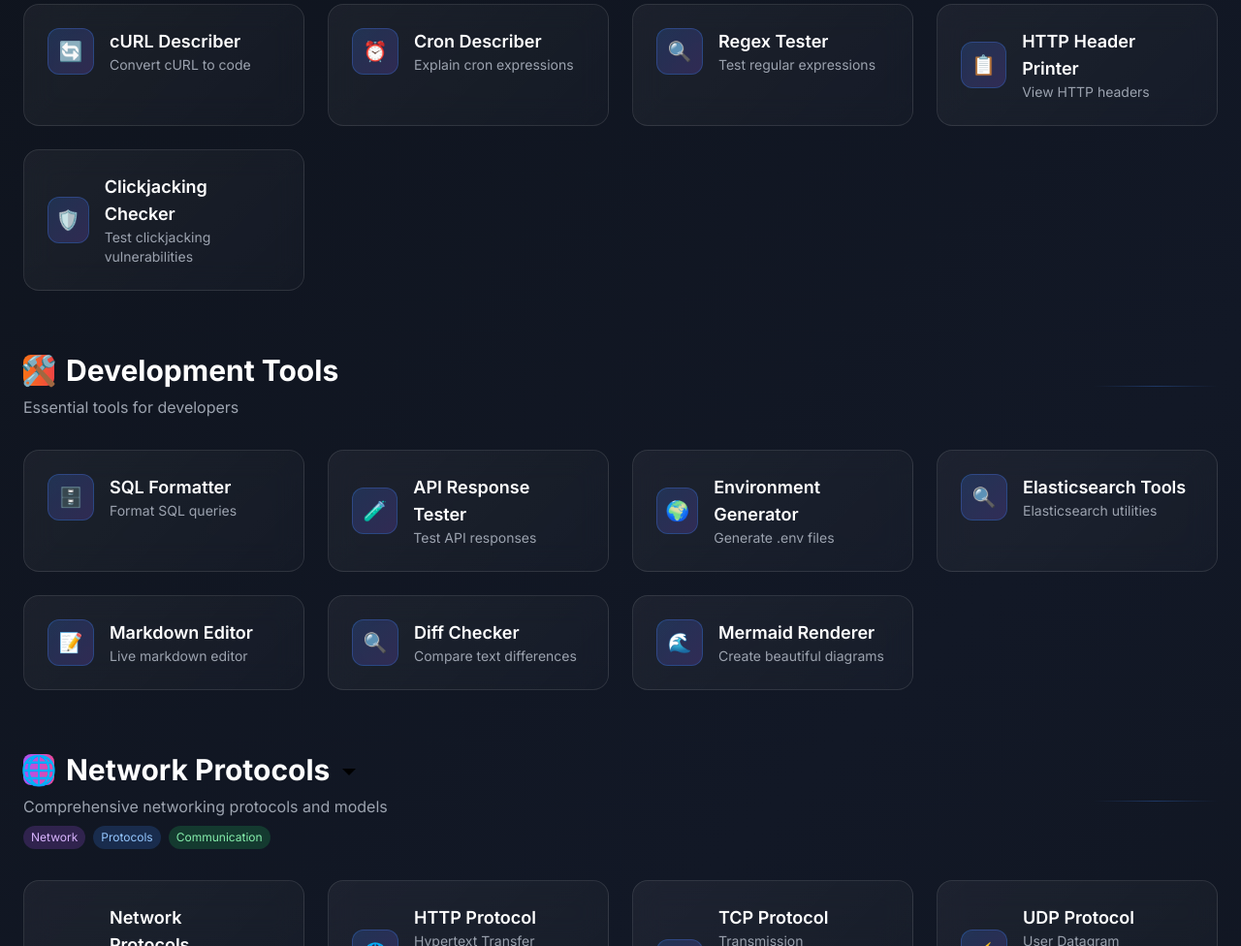
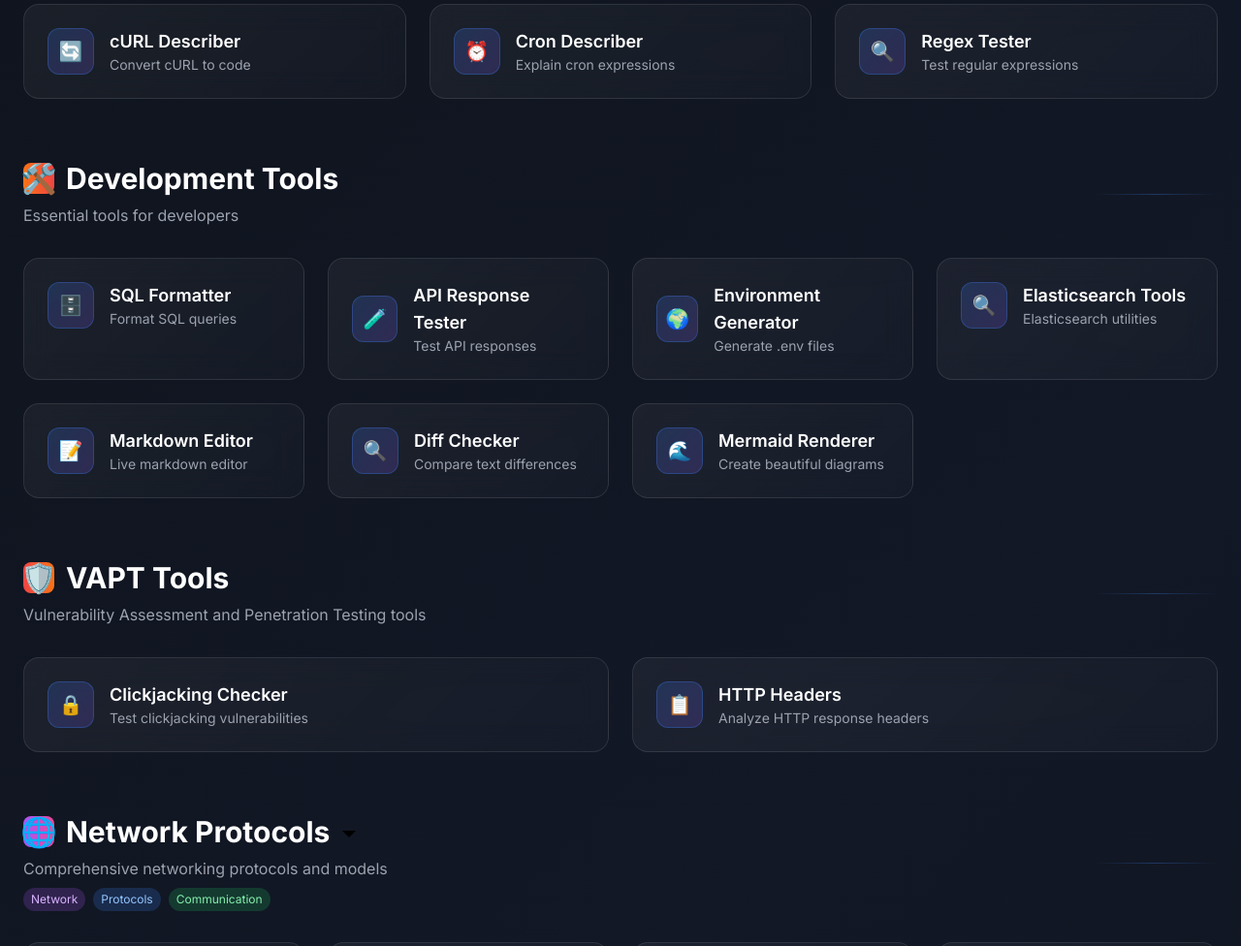
Before and after one commit to echobash/devdunia, a plain HTML site: page home.html in a window 1280 px wide. Shown: the part 1594-2570 px from the top of the page at 97% size. Drawn offline with nearby package versions, Linux system fonts and the light colour scheme.

Commit message:
Clean Code

```diff
--- a/home.html
+++ b/home.html
@@ -629,30 +629,6 @@
                         </div>
               </div>
             </a>
-
-            <a href="http-response-header-printer.html" class="tool-card p-6 rounded-2xl group">
-              <div class="flex items-center space-x-4">
-                <div class="tool-icon w-12 h-12 rounded-xl flex items-center justify-center">
-                  <span class="text-xl">📋</span>
-                            </div>
-                <div>
-                  <h3 class="font-semibold text-lg">HTTP Header Printer</h3>
-                  <p class="text-sm text-gray-400">View HTTP headers</p>
-                        </div>
-              </div>
-                    </a>
-
-            <a href="clickjacking-checker.html" class="tool-card p-6 rounded-2xl group">
-              <div class="flex items-center space-x-4">
-                <div class="tool-icon w-12 h-12 rounded-xl flex items-center justify-center">
-                  <span class="text-xl">🛡️</span>
-                            </div>
-                <div>
-                  <h3 class="font-semibold text-lg">Clickjacking Checker</h3>
-                  <p class="text-sm text-gray-400">Test clickjacking vulnerabilities</p>
-                        </div>
-              </div>
-                    </a>
                 </div>
             </section>
 
@@ -752,6 +728,48 @@
                 <div>
                   <h3 class="font-semibold text-lg">Mermaid Renderer</h3>
                   <p class="text-sm text-gray-400">Create beautiful diagrams</p>
+                        </div>
+              </div>
+                    </a>
+                </div>
+            </section>
+
+        <!-- VAPT Tools Section -->
+        <section id="vapt-tools" class="animate-slide-up">
+          <div class="flex items-center justify-between mb-8">
+            <div>
+              <h2 class="text-3xl font-bold mb-2 flex items-center">
+                <span class="w-8 h-8 bg-gradient-to-r from-red-500 to-orange-500 rounded-lg flex items-center justify-center mr-3">
+                  🛡️
+                </span>
+                VAPT Tools
+                </h2>
+              <p class="text-gray-400">Vulnerability Assessment and Penetration Testing tools</p>
+                            </div>
+            <div class="section-divider w-32"></div>
+                        </div>
+
+          <div class="tools-grid">
+            <a href="clickjacking-checker.html" class="tool-card p-6 rounded-2xl group">
+              <div class="flex items-center space-x-4">
+                <div class="tool-icon w-12 h-12 rounded-xl flex items-center justify-center">
+                  <span class="text-xl">🔒</span>
+                </div>
+                <div>
+                  <h3 class="font-semibold text-lg">Clickjacking Checker</h3>
+                  <p class="text-sm text-gray-400">Test clickjacking vulnerabilities</p>
+                </div>
+              </div>
+            </a>
+
+            <a href="http-response-header-printer.html" class="tool-card p-6 rounded-2xl group">
+              <div class="flex items-center space-x-4">
+                <div class="tool-icon w-12 h-12 rounded-xl flex items-center justify-center">
+                  <span class="text-xl">📋</span>
+                            </div>
+                <div>
+                  <h3 class="font-semibold text-lg">HTTP Headers</h3>
+                  <p class="text-sm text-gray-400">Analyze HTTP response headers</p>
                         </div>
               </div>
             </a>
```
Lines whose indentation alone changed are shown as unchanged.
